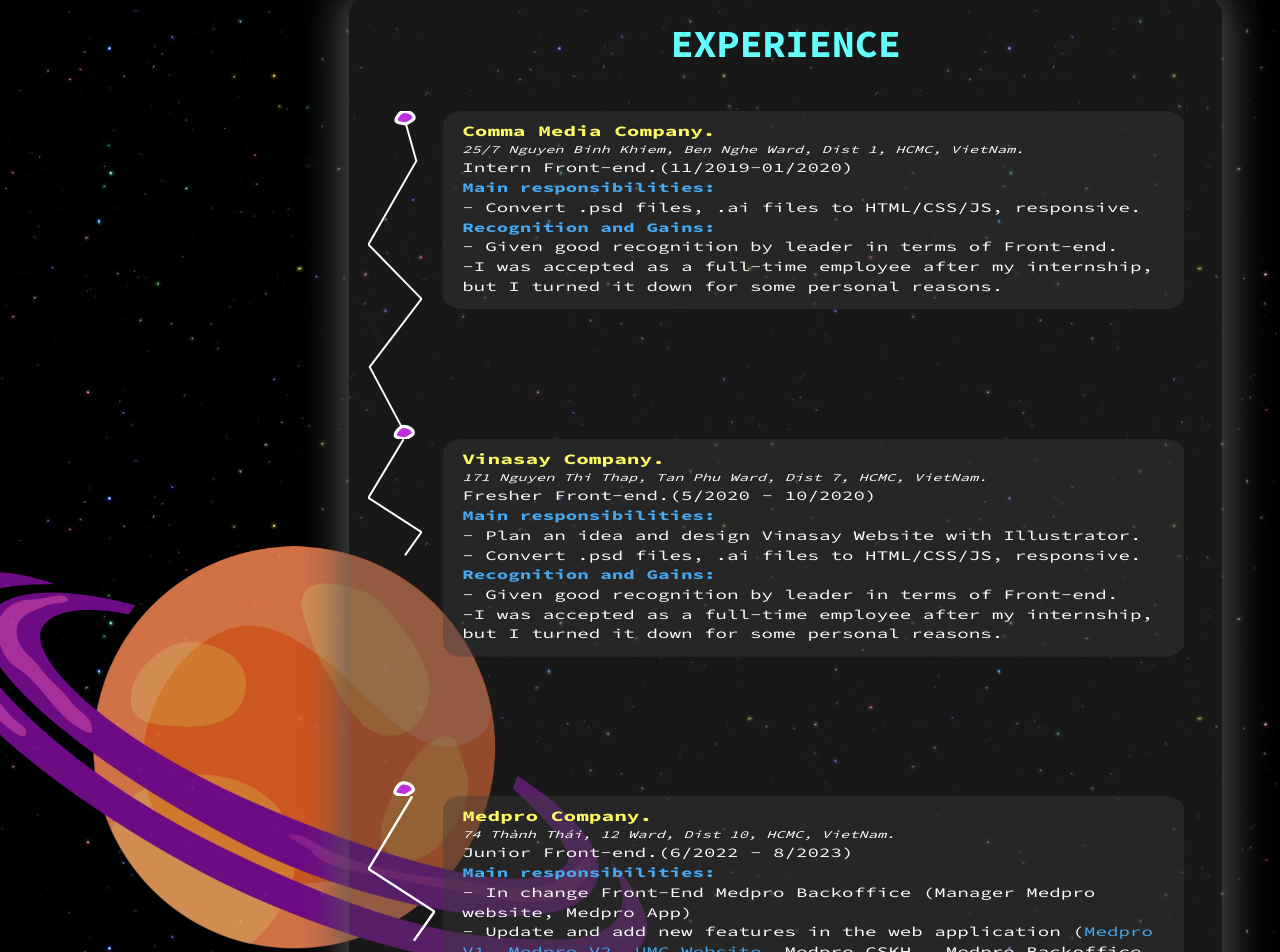
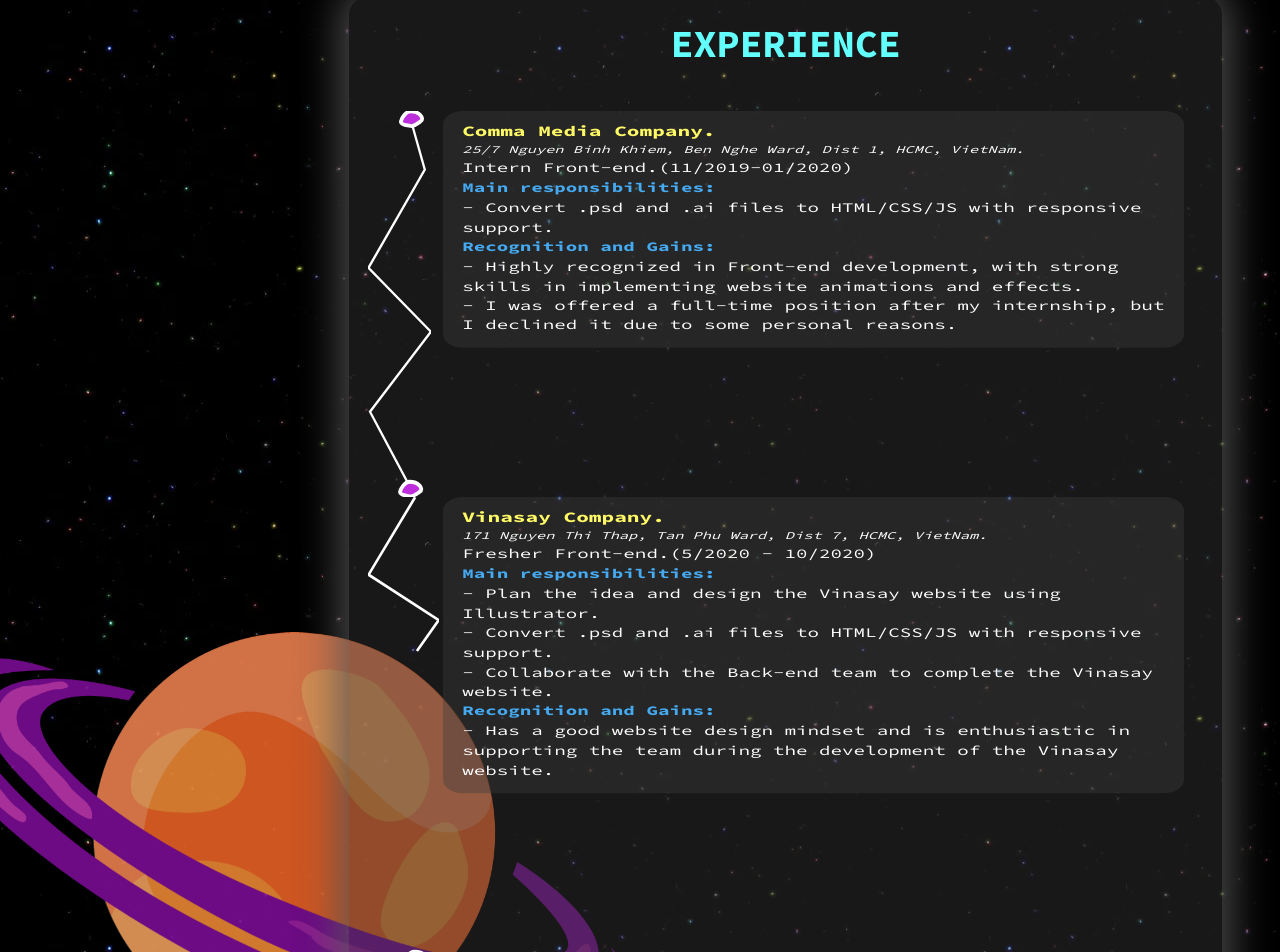
Before and after one commit to HungBboy198/portfolio, a React (Create React App) app: page / in a window 1280 px wide. Shown: the part 2336-3288 px from the top of the page. Built offline with nearby package versions, Linux system fonts and the light colour scheme.

Commit message:
Update exp

```diff
--- a/src/components/elements/Experience/index.tsx
+++ b/src/components/elements/Experience/index.tsx
@@ -71,15 +71,11 @@ const Experience = (props: ExperienceProps) => {
                   </section>
                   <ul>
                     <li>
-                      <article>Main responsibilities:</article>- Convert .psd
-                      files, .ai files to HTML/CSS/JS, responsive.
+                      <article>Main responsibilities:</article>- Convert .psd and .ai files to HTML/CSS/JS with responsive support.
                     </li>
                     <li>
-                      <article>Recognition and Gains:</article>- Given good
-                      recognition by leader in terms of Front-end. <br />
-                      -I was accepted as a full-time employee after my
-                      internship, but I turned it down for some personal
-                      reasons.
+                      <article>Recognition and Gains:</article>- Highly recognized in Front-end development, with strong skills in implementing website animations and effects.<br />
+                      - I was offered a full-time position after my internship, but I declined it due to some personal reasons.
                     </li>
                   </ul>
                 </div>
@@ -119,16 +115,12 @@ const Experience = (props: ExperienceProps) => {
                   </section>
                   <ul>
                     <li>
-                      <article>Main responsibilities:</article>- Plan an idea
-                      and design Vinasay Website with Illustrator. <br />-
-                      Convert .psd files, .ai files to HTML/CSS/JS, responsive.
+                      <article>Main responsibilities:</article>- Plan the idea and design the Vinasay website using Illustrator. <br />-
+                      Convert .psd and .ai files to HTML/CSS/JS with responsive support. <br />
+                      - Collaborate with the Back-end team to complete the Vinasay website.
                     </li>
                     <li>
-                      <article>Recognition and Gains:</article>- Given good
-                      recognition by leader in terms of Front-end. <br />
-                      -I was accepted as a full-time employee after my
-                      internship, but I turned it down for some personal
-                      reasons.
+                      <article>Recognition and Gains:</article>- Has a good website design mindset and is enthusiastic in supporting the team during the development of the Vinasay website.
                     </li>
                   </ul>
                 </div>
```
